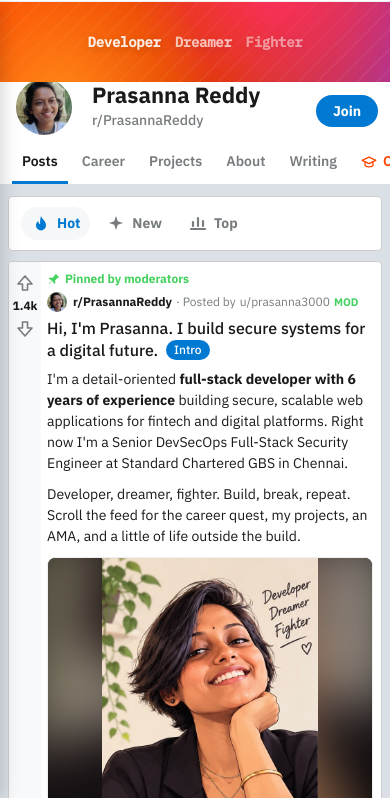
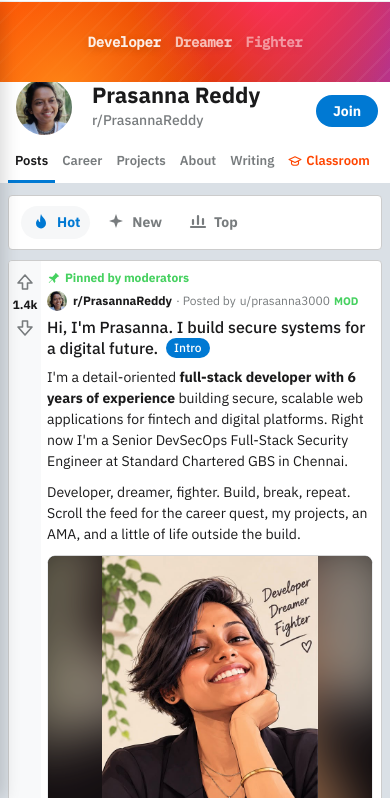
Before and after one commit to prasanna3000/prasanna-reddy, a plain HTML site: page index.html in a window 390 px wide. Shown: the part 46-844 px from the top of the page. Drawn offline with Linux system fonts and the light colour scheme.

Commit message:
customized it for pixel

```diff
--- a/reddit.css
+++ b/reddit.css
@@ -374,3 +374,18 @@ html, body { overflow-x: clip; }            /* iOS ignores overflow-x:hidden on
 .search input { font-size: 16px; }          /* under 16px, iOS zooms in on focus and the page then pans sideways */
 .media { clip-path: inset(0 round 8px); }   /* Safari can let the blurred backdrop escape overflow:hidden + radius */
 .media::before { inset: -24px; }
+
+/* Mid widths (e.g. Pixel Fold unfolded ~673px) and phones (Pixel ~412px) */
+@media (max-width: 900px) { .search-sub { display: none; } }
+@media (max-width: 760px) { .brand-word { display: none; } }
+@media (max-width: 640px) {
+  .banner-tabs { gap: 0; margin: 4px -4px 0; scrollbar-width: none; }
+  .banner-tabs::-webkit-scrollbar { display: none; }
+  .banner-tabs a { padding: 8px 7px 9px; font-size: 13px; }
+  .tab-classroom svg { width: 14px; height: 14px; }
+  .tab-classroom { gap: 4px; }
+}
+@media (max-width: 380px) {
+  .banner-tabs a { padding: 8px 5px 9px; }
+  .tab-classroom svg { display: none; }
+}
```
